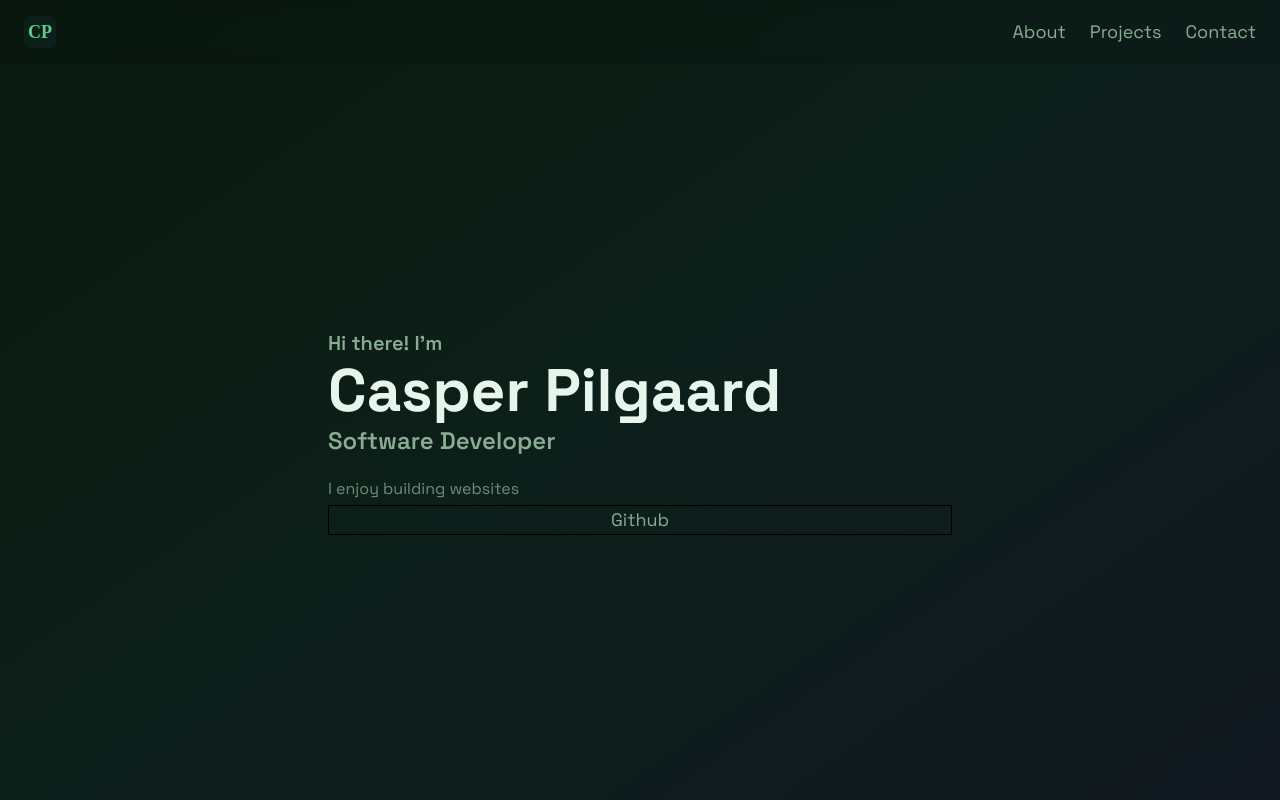
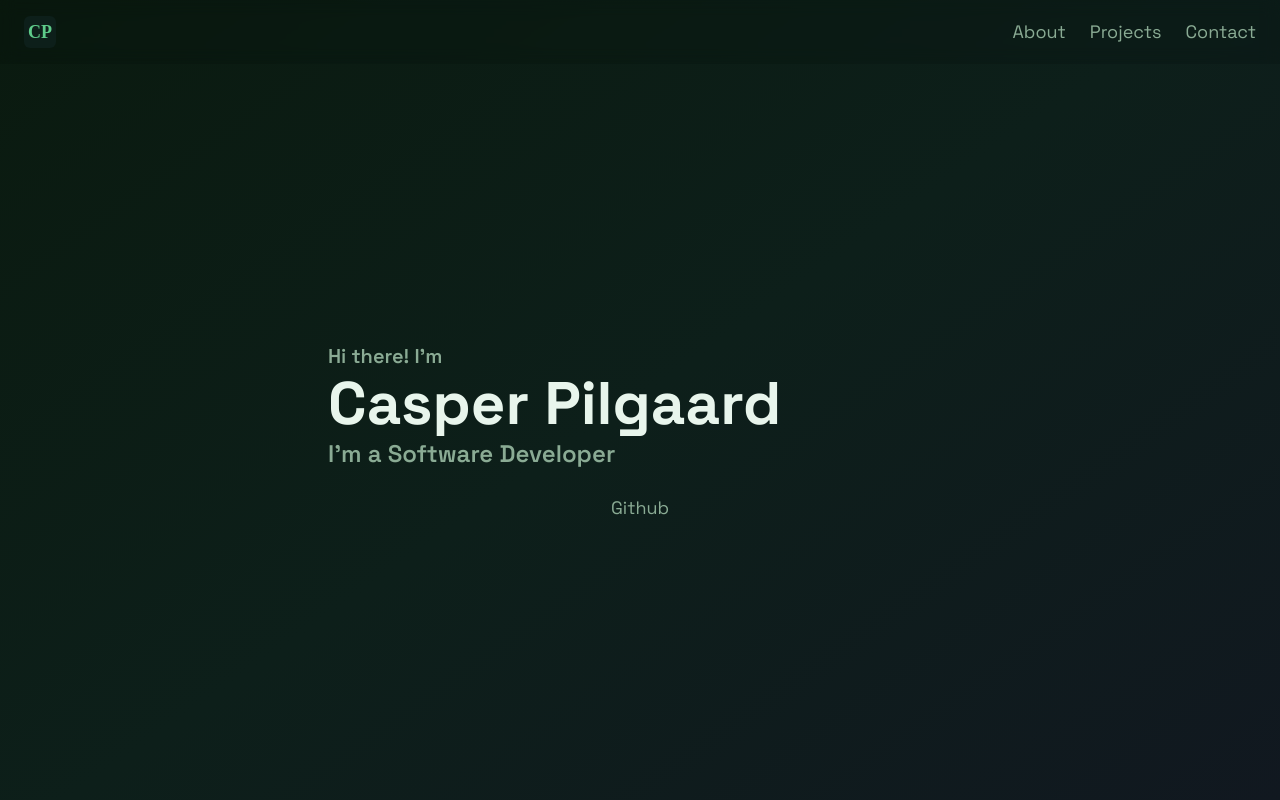
Before and after one commit to CasperPilgaard/portfolio, a Next.js app: page / in a window 1280 px wide. Shown: the top 800 px of the page. Built offline with nearby package versions, Linux system fonts and the light colour scheme.

Commit message:
Changed intro formatting and text

```diff
--- a/app/components/Intro.tsx
+++ b/app/components/Intro.tsx
@@ -6,12 +6,12 @@ export default function Intro() {
             <p className="text-c-subtle text-xl font-semibold">Hi there! I'm</p>
             <h1 className="text-c-hero text-4xl font-bold md:text-6xl">Casper Pilgaard</h1>
             <p className="text-c-subtle text-lg font-semibold md:text-2xl ">
-                Software Developer
+                I'm a Software Developer
             </p>
 
-            <p className="text-c-body font-normal mt-4 text-base max-w-sm">I enjoy building websites</p>
+            <p className="text-c-body font-normal mt-4 text-base max-w-sm"></p>
 
-            <Button className="border-black border-1">Github</Button>
+            <Button className="border-black">Github</Button>
         </div>
     )
 }
```
